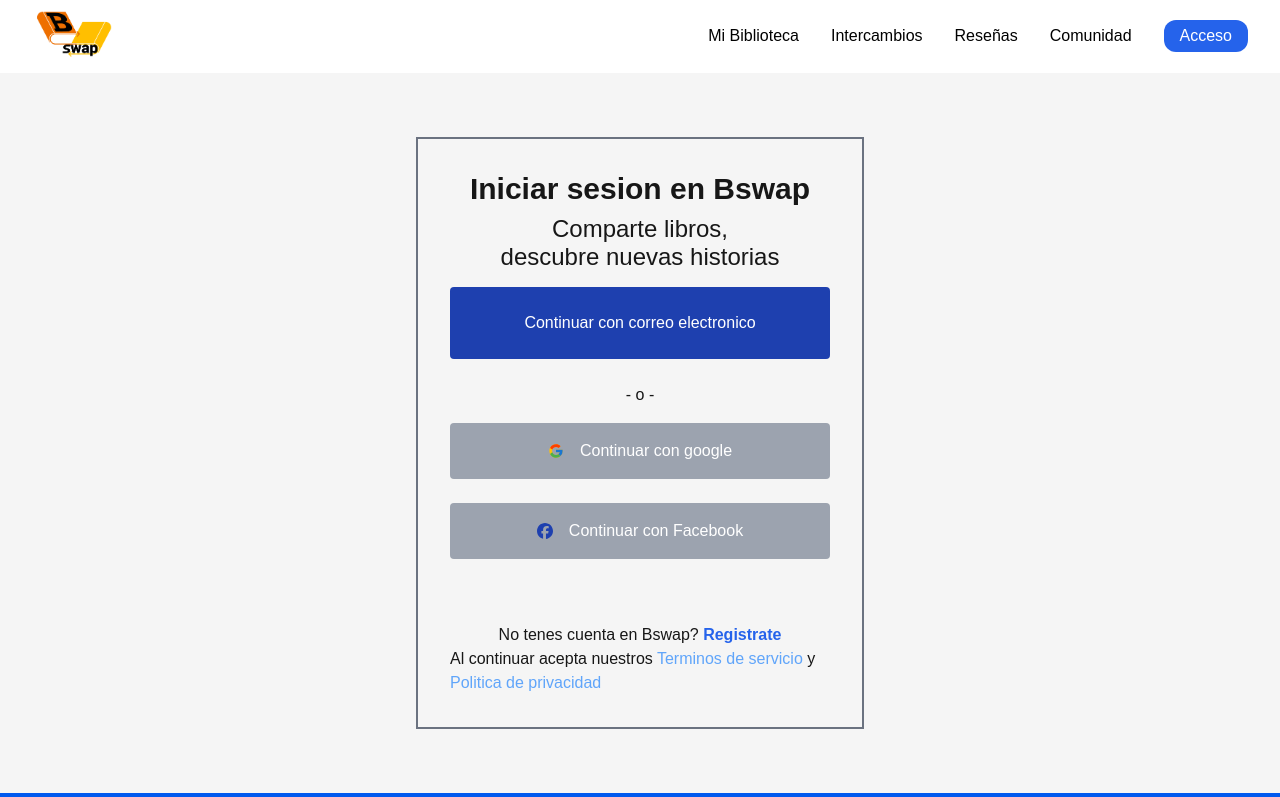
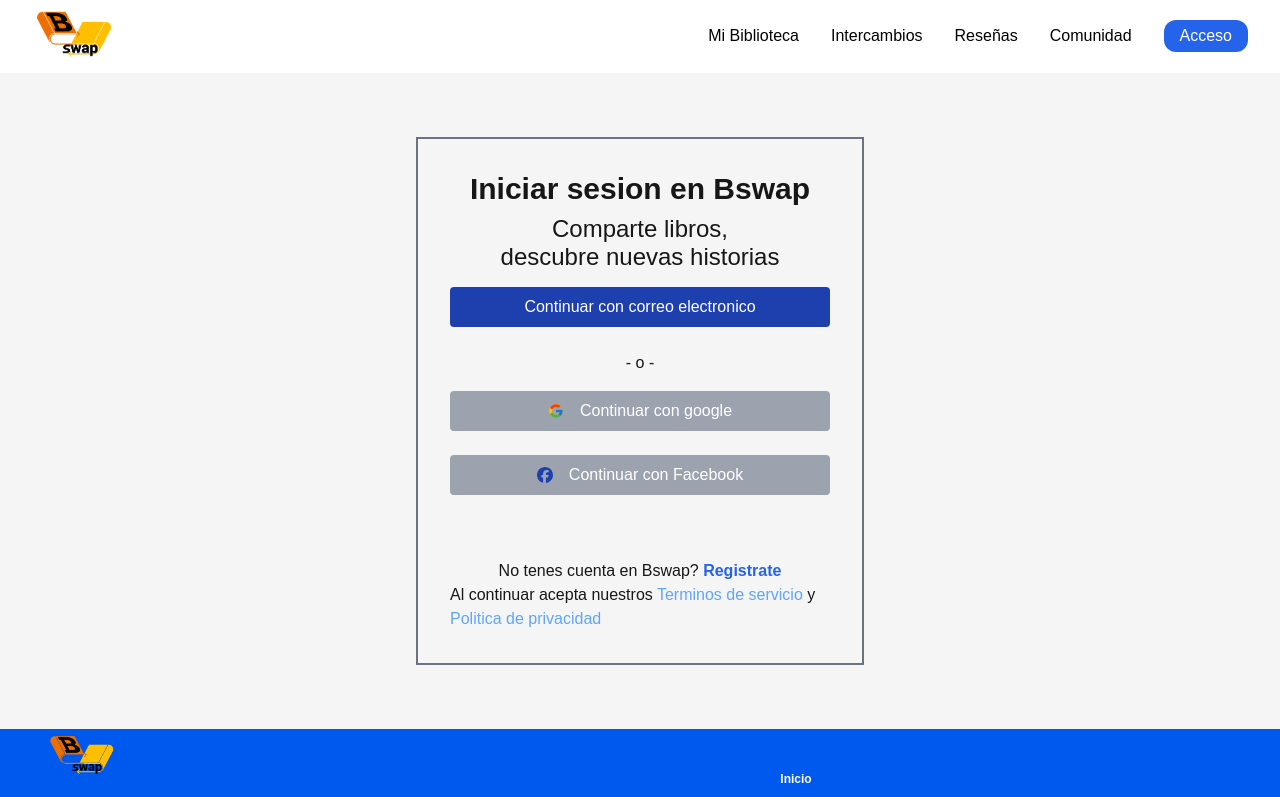
Before and after one commit to VeronicaBravoDevs/Bswap, a Next.js app in the folder frontend/: page /login in a window 1280 px wide. Shown: the top 797 px of the page. Built offline with nearby package versions, Linux system fonts and the light colour scheme.

Commit message:
styles: adjust Button spacing

```diff
--- a/frontend/src/app/(pages)/(auth)/register/page.tsx
+++ b/frontend/src/app/(pages)/(auth)/register/page.tsx
@@ -8,7 +8,7 @@
 export default function Register() {
   return (
     <>
-      <h2>Register</h2>
+      <h2 className='font-semibold text-2xl border border-cyan-600 p-8 m-8 text-center'> FORMULARIO DE REGISTRO </h2>
     </>
   );
 }
--- a/frontend/src/features/auth/components/LoginForm.tsx
+++ b/frontend/src/features/auth/components/LoginForm.tsx
@@ -30,7 +30,7 @@
     <div className="w-full mb-6">
       <Button variant="email"
       onClick={handleEmailLogin}
-      className="w-full p-6">
+      className="w-full p-2">
         Continuar con correo electronico
       </Button>
     </div>
@@ -40,12 +40,12 @@
     <div className="w-full mb-16 ">
       <Button variant="secondary"
       onClick={handleGoogleLogin}
-      className="w-full text-center p-4 mb-6 flex items-center justify-center gap-4 border border-gray-400 text-slate-300">
+      className="w-full text-center p-2 mb-6 flex items-center justify-center gap-4 border border-gray-400 text-slate-300">
         <span> <FcGoogle/>  </span>Continuar con google
       </Button>
       <Button variant="secondary"
       onClick={handleFacebookLogin}
-      className="w-full  text-center p-4 flex items-center justify-center gap-4 border border-gray-400">
+      className="w-full  text-center p-2 flex items-center justify-center gap-4 border border-gray-400">
         <span className=" text-blue-800"> <FaFacebook/> </span> Continuar con Facebook
       </Button>
     </div>
```
